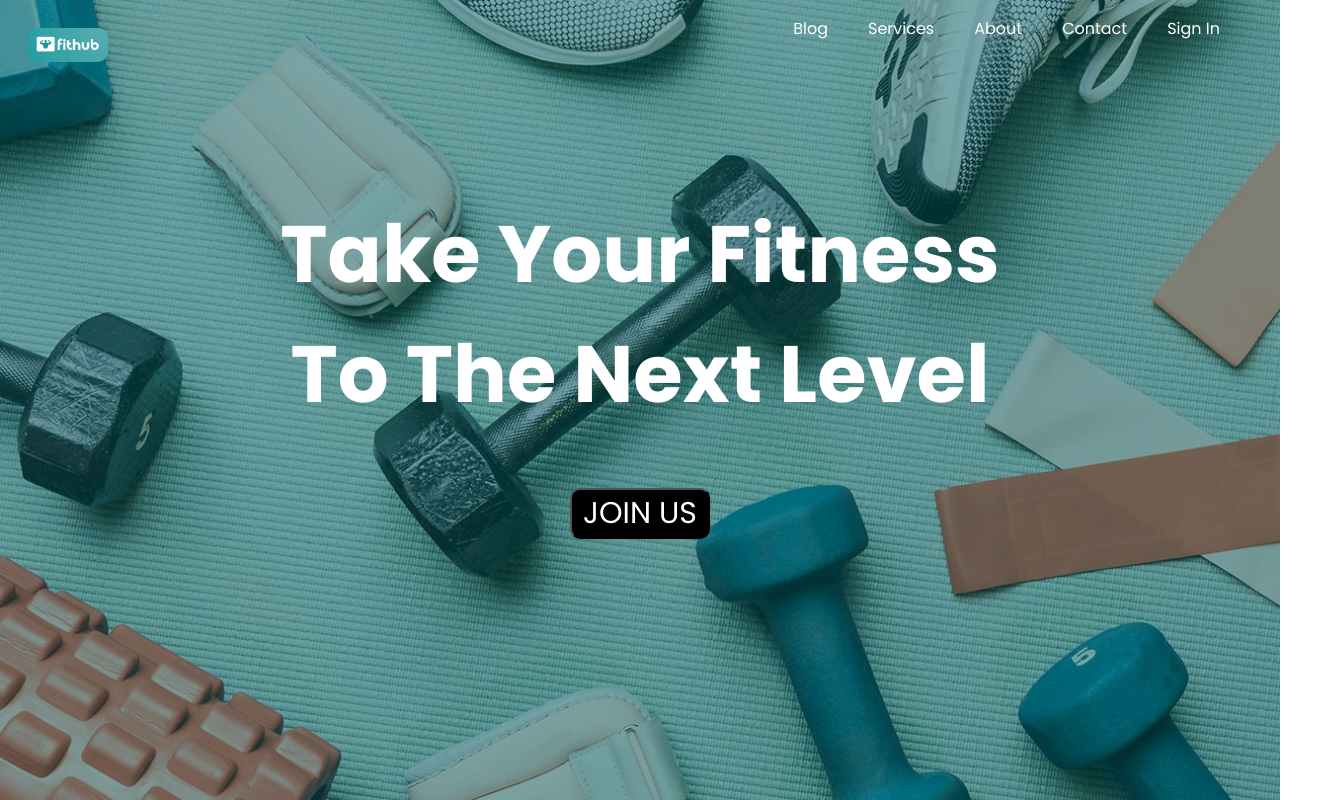
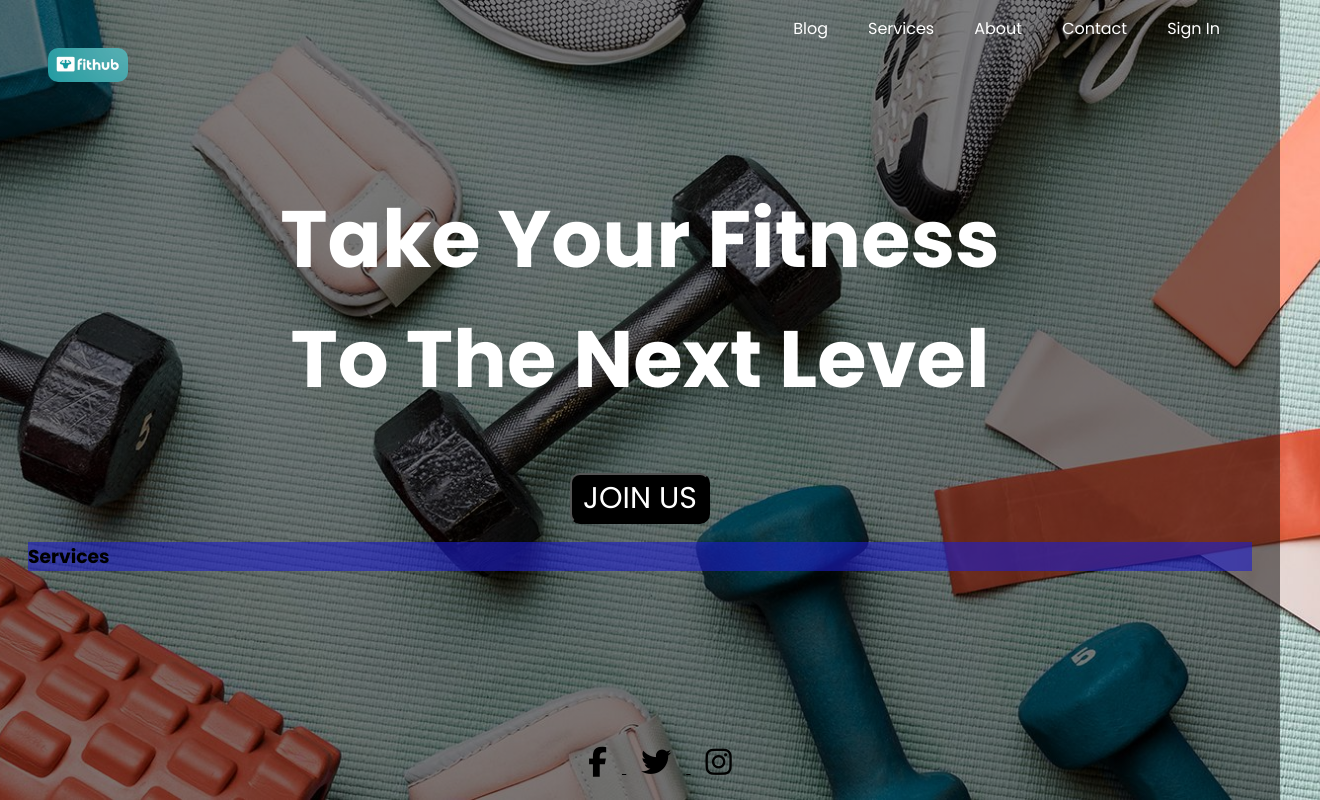
Before and after one commit to ed-sels/FitHub, a plain HTML site: page Frontend/homepage.html in a window 1280 px wide. Shown: the whole page, 1320 px wide, since content can reach past the window. Drawn offline with Linux system fonts and the light colour scheme.

```diff
--- a/Frontend/homepage.html
+++ b/Frontend/homepage.html
@@ -9,6 +9,7 @@
     <link rel="stylesheet" href="https://cdnjs.cloudflare.com/ajax/libs/font-awesome/6.5.2/css/all.min.css" integrity="sha512-SnH5WK+bZxgPHs44uWIX+LLJAJ9/2PkPKZ5QiAj6Ta86w+fsb2TkcmfRyVX3pBnMFcV7oQPJkl9QevSCWr3W6A==" crossorigin="anonymous" referrerpolicy="no-referrer" />
 </head>
 <body>
+    <div class="wrapper">
     <div class="header">
     <div class="main-logo">
         <img src="img/orig-logo.jpeg" alt="Fithub logo" class="logo">
@@ -28,5 +29,25 @@
         <h1>Take Your Fitness <br> To The Next Level</h1>
         <button class="sign-up">JOIN US</button>
     </div>
+
+    <div class="services">
+        <h3>Services</h3>
+        <p></p>
+    </div>
+    </div>
+
+
+    <footer>
+        <a href="https://www.facebook.com/yourfacebookprofile" target="_blank">
+          <i class="fab fa-facebook-f"></i>
+        </a>
+        <a href="https://www.twitter.com/yourtwitterprofile" target="_blank">
+          <i class="fab fa-twitter"></i>
+        </a>
+        <a href="https://www.instagram.com/yourinstagramprofile" target="_blank">
+          <i class="fab fa-instagram"></i>
+        </a>
+        <!-- social media links as needed -->
+      </footer>
 </body>
 </html>
--- a/Frontend/homepage_style.css
+++ b/Frontend/homepage_style.css
@@ -8,7 +8,7 @@
   height: 100%;
 }
 body{
-  background-image: linear-gradient(rgba(0, 91, 94, 0.5), rgba(0, 91, 94, 0.5)), url('img/01.jpg');
+  background-image: linear-gradient(rgba(0, 0, 0, 0.5), rgba(0, 0, 0, 0.5)), url('img/01.jpg');
   background-size: cover;
   background-repeat: no-repeat;
   background-position: center;
@@ -55,7 +55,7 @@
 /*-----main starts here*/
 
 .main-info{
-  margin-top: 125px;
+  margin-top: 90px;
   text-align: center;
 }
 
@@ -65,9 +65,51 @@
 }
 
 .sign-up{
+  cursor: pointer;
   background-color: black;
   color: white;
   font-size: 30px;
   width: 140px;
   border-radius: 10px;
 }
+
+
+.services{
+  background-color: rgba(30, 30, 206, 0.589);
+  margin-bottom: 50px;
+}
+
+.wrapper {
+  min-height: calc(100vh - 200px); /* adjust height to leave space for footer */
+  overflow-y: auto; /* allow content to scroll if it exceeds wrapper height */
+  padding: 20px;
+}
+
+
+
+/*----footer------*/
+/* Send footer to the bottom of the page */
+footer {
+  position: absolute;
+  bottom: 0;
+  left: 0;
+  width: 100%;
+  padding: 20px;
+  text-align: center;
+}
+
+/* Make icons slightly bigger */
+footer i {
+  font-size: 30px; /* increase font size to 30px */
+  margin: 0 15px; /* add some space between icons */
+}
+
+/* Add some basic styling to the links */
+footer a {
+  color: #000000;
+  transition: color 0.2s ease;
+}
+
+footer a:hover {
+  color: #666;
+}
--- a/Frontend/sign_in_style.css
+++ b/Frontend/sign_in_style.css
@@ -13,18 +13,25 @@
     align-items: center;
     width: 100%;
     height: 100vh;
-    background: url('2.jpg');
+    background: url('img/sign_in.jpg');
     background-size: cover;
     background-position: center;
 
 }
 
+.logo1{
+    height: 30px;
+    border-radius: 10px;
+    margin: 0 auto;
+    display: block;
+
+}
 body{
     display: flex;
     justify-content: center;
     align-items: center;
     min-height: 100vh;
-    background: #5a5a5a;
+    background: hsl(0, 0%, 0%);
 }
 
 .login-box{
```
Also changed, not shown: Frontend/sign_in.html (+2 -0 lines), Frontend/img/sign-in.jpg (added), 1 other file.
